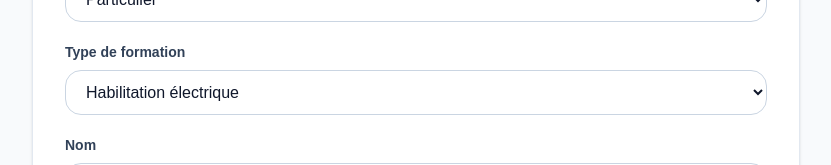
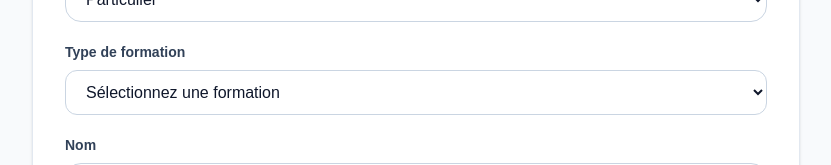
Before and after one commit to Saidh94/prevensia-elearning, a Next.js app: page /demande-devis in a window 1280 px wide. Shown: the part 388-553 px from the top of the page, without its empty margins (224-1055 px from the left). Built offline with nearby package versions, Linux system fonts and the light colour scheme.

Commit message:
amelioration select devis formation

```diff
--- a/app/demande-devis/page.tsx
+++ b/app/demande-devis/page.tsx
@@ -39,15 +39,45 @@ export default function DemandeDevis() {
             <label className="mb-2 block text-sm font-semibold text-slate-700">
               Type de formation
             </label>
-            <select
-              name="type_formation"
-              className="w-full rounded-2xl border border-slate-300 px-4 py-3 outline-none transition focus:border-red-700"
-            >
-              <option>Habilitation électrique</option>
-              <option>Sécurité incendie</option>
-              <option>Exploitation sprinkler</option>
-              <option>Autre besoin</option>
-            </select>
+           <select
+  name="type_formation"
+  required
+  className="w-full rounded-xl border border-slate-300 px-4 py-3 focus:border-red-600 focus:ring-2 focus:ring-red-200 outline-none transition"
+>
+  <option value="">Sélectionnez une formation</option>
+
+  <option value="habilitation-electrique">
+    Habilitation électrique
+  </option>
+
+  <option value="sst">
+    SST – Sauveteur Secouriste du Travail
+  </option>
+
+  <option value="exploitation-ssi">
+    Exploitation du SSI
+  </option>
+
+  <option value="sprinkler">
+    Exploitation sprinkler
+  </option>
+
+  <option value="manipulation-extincteurs">
+    Manipulation des extincteurs
+  </option>
+
+  <option value="guide-file-serre-file">
+    Guide-file / Serre-file
+  </option>
+
+  <option value="evacuation-incendie">
+    Évacuation incendie
+  </option>
+
+  <option value="autre">
+    Autre besoin en formation sécurité
+  </option>
+</select>
           </div>
 
           <div>
```
